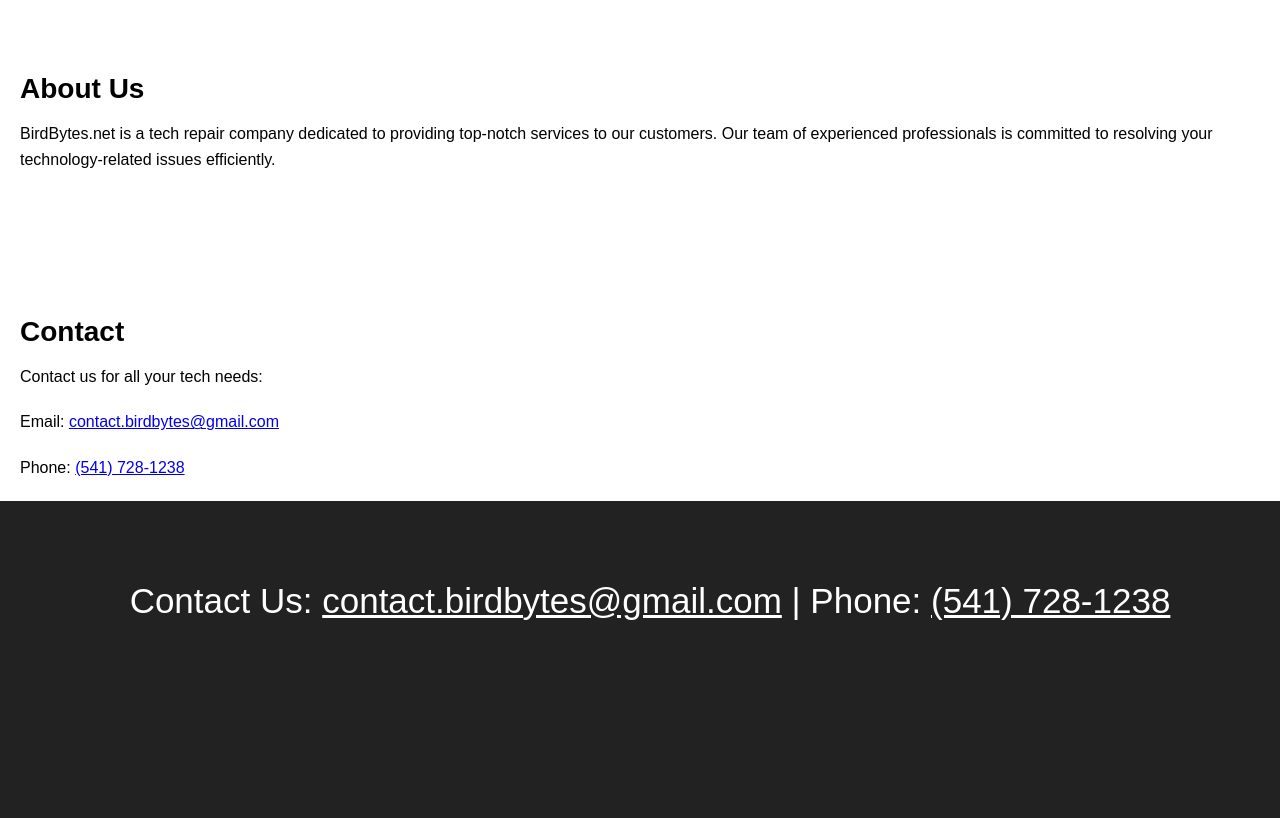
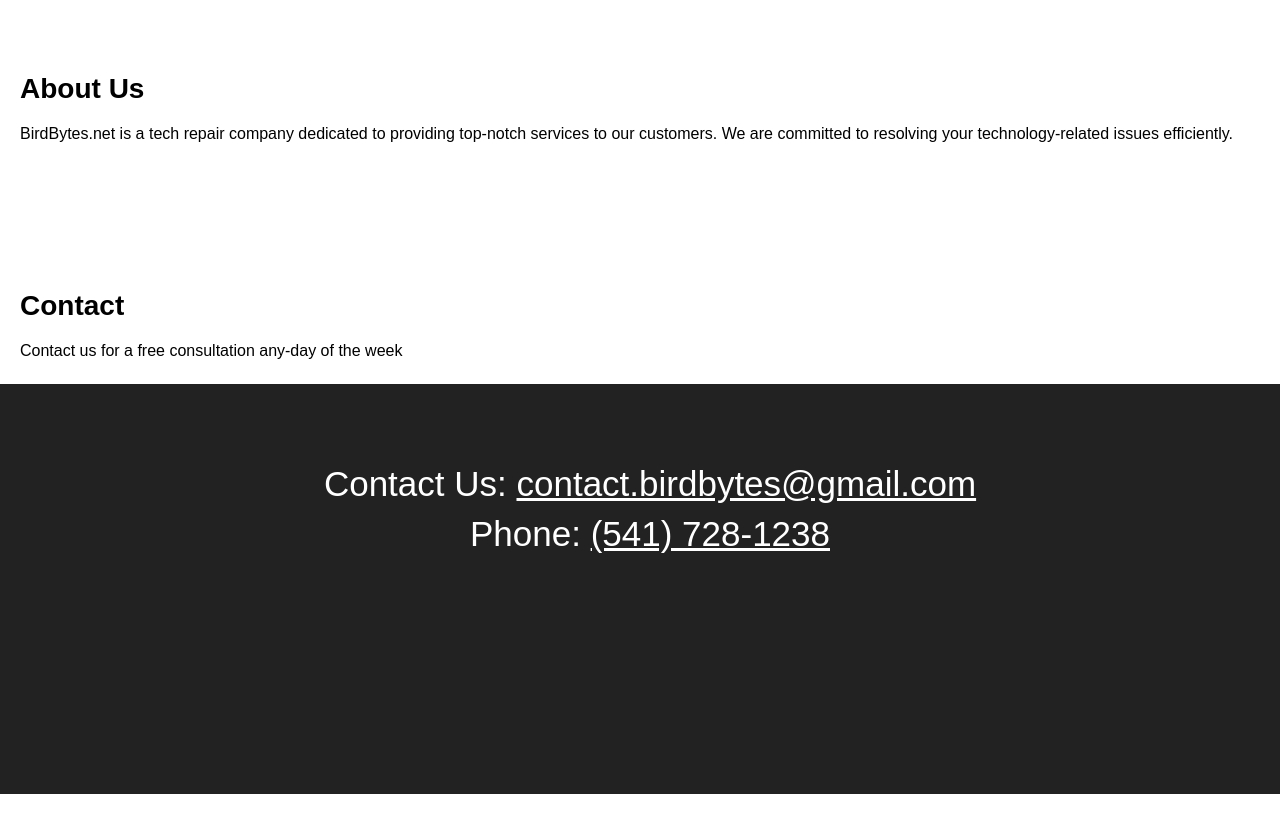
Before and after one commit to LaBirdy/birdbytes.net, a plain HTML site: page index.html in a window 1280 px wide. Shown: the part 760-1578 px from the top of the page. After the commit the page ends 1554 px from the top, so only its background shows below. Drawn offline with Linux system fonts and the light colour scheme.

Commit message:
Update index.html

```diff
--- a/index.html
+++ b/index.html
@@ -45,21 +45,19 @@
 
     <main id="about">
         <h2>About Us</h2>
-        <p>BirdBytes.net is a tech repair company dedicated to providing top-notch services to our customers. Our team of
-            experienced professionals is committed to resolving your technology-related issues efficiently.</p>
+        <p>BirdBytes.net is a tech repair company dedicated to providing top-notch services to our customers. We are committed to resolving your technology-related issues efficiently.</p>
         <!-- Add more content about your company -->
     </main>
 
     <main id="contact">
         <h2>Contact</h2>
-        <p>Contact us for all your tech needs:</p>
-        <p>Email: <a href="mailto:contact.birdbytes@gmail.com">contact.birdbytes@gmail.com</a></p>
-        <p>Phone: <a href="tel:+15417281238">(541) 728-1238</a></p>
+        <p>Contact us for a free consultation any-day of the week</p>
+
         <!-- Add a contact form or additional contact details if needed -->
     </main>
 
     <footer>
-        <p>Contact Us: <a href="mailto:contact.birdbytes@gmail.com">contact.birdbytes@gmail.com</a> | Phone: <a href="tel:+15417281238">(541) 728-1238</a></p>
+        <p>Contact Us: <a href="mailto:contact.birdbytes@gmail.com">contact.birdbytes@gmail.com</a></p><p> Phone: <a href="tel:+15417281238">(541) 728-1238</a></p>
         <!-- Add your social media links or additional footer content here -->
     </footer>
 
```
